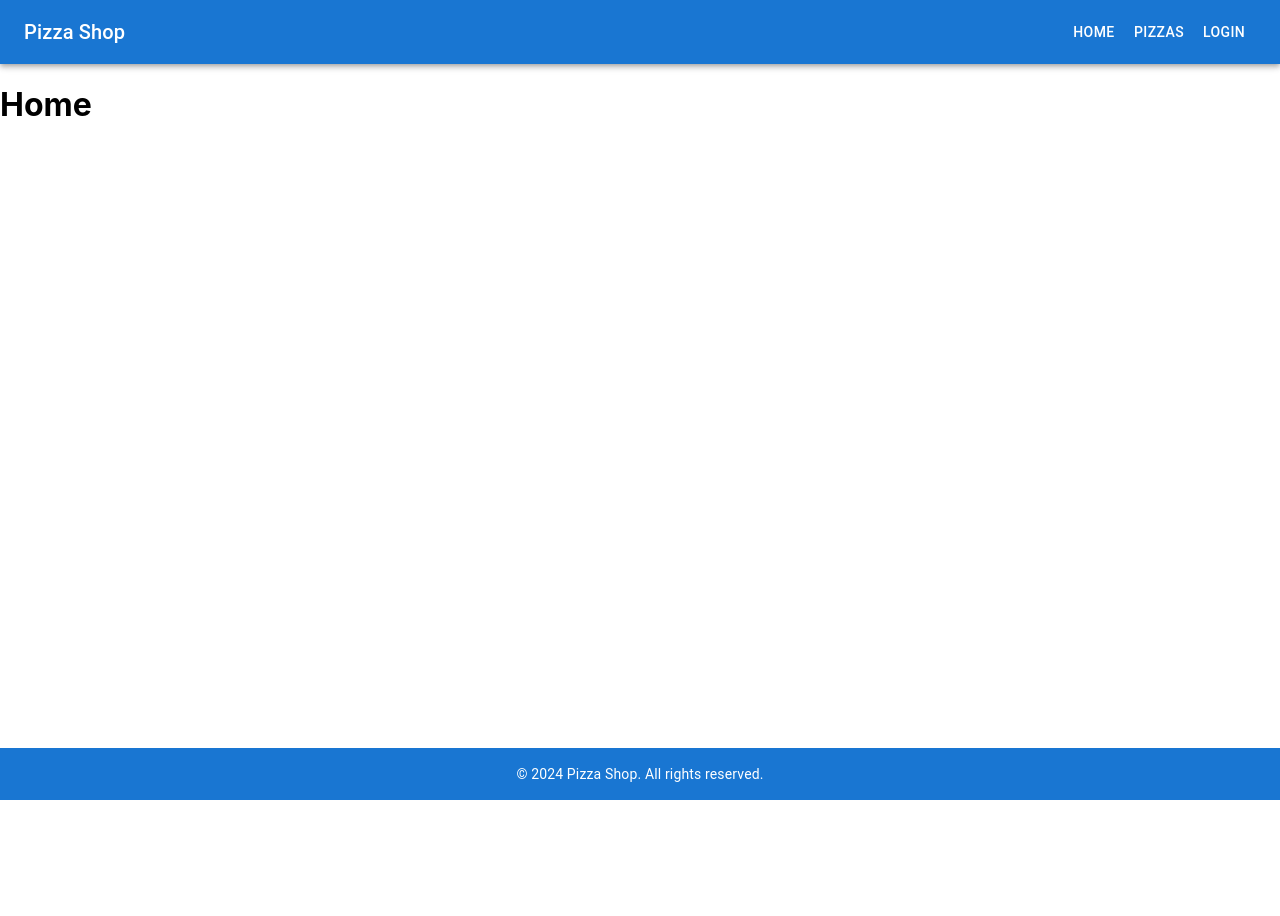
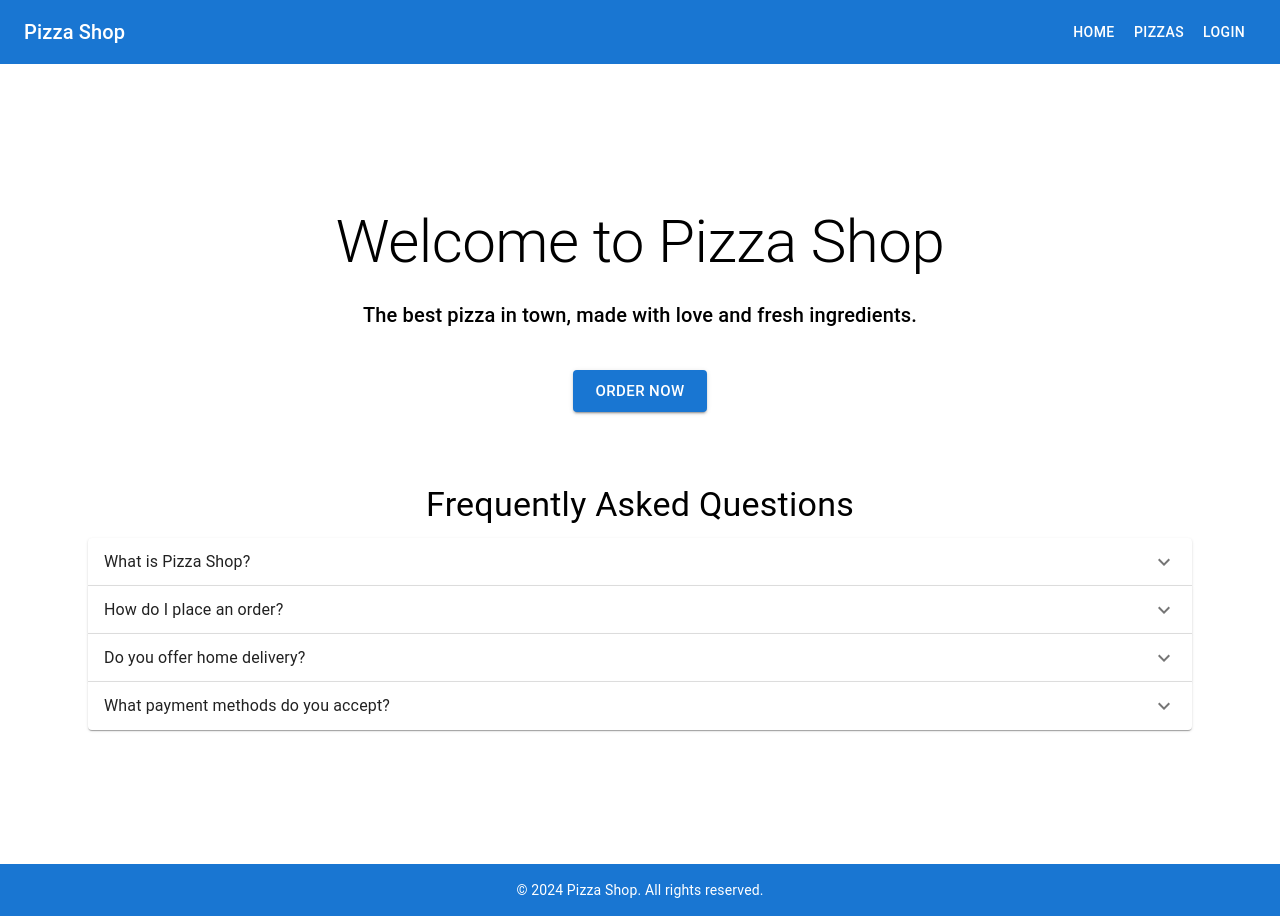
Before and after one commit to xymoget/pizza-website, a React (Create React App) app in the folder frontend/: page / in a window 1280 px wide. Before the commit the page ends 800 px from the top, so only its background shows below. Built offline with nearby package versions, Linux system fonts and the light colour scheme.

Commit message:
landing page

```diff
--- a/frontend/package.json
+++ b/frontend/package.json
@@ -5,6 +5,7 @@
   "dependencies": {
     "@emotion/react": "^11.13.3",
     "@emotion/styled": "^11.13.0",
+    "@mui/icons-material": "^6.0.2",
     "@mui/material": "^6.0.2",
     "@testing-library/jest-dom": "^5.17.0",
     "@testing-library/react": "^13.4.0",
--- /dev/null
+++ b/frontend/src/components/Faq.jsx
@@ -0,0 +1,48 @@
+import React from 'react';
+import { Accordion, AccordionSummary, AccordionDetails, Typography, Container } from '@mui/material';
+import ExpandMoreIcon from '@mui/icons-material/ExpandMore';
+
+const faqData = [
+    {
+        question: "What is Pizza Shop?",
+        answer: "Pizza Shop is the best place to order fresh, delicious pizzas made with love and fresh ingredients."
+    },
+    {
+        question: "How do I place an order?",
+        answer: "You can place an order by clicking the 'Order Now' button, selecting your favorite pizza, and checking out."
+    },
+    {
+        question: "Do you offer home delivery?",
+        answer: "Yes, we offer fast home delivery right to your doorstep."
+    },
+    {
+        question: "What payment methods do you accept?",
+        answer: "We accept all major credit cards, debit cards, and popular payment gateways like PayPal."
+    }
+];
+
+function Faq() {
+    return (
+        <Container sx={{ my: 4 }}>
+            <Typography variant="h4" align="center" gutterBottom>
+                Frequently Asked Questions
+            </Typography>
+            {faqData.map((faq, index) => (
+                <Accordion key={index}>
+                    <AccordionSummary
+                        expandIcon={<ExpandMoreIcon />}
+                        aria-controls={`faq-content-${index}`}
+                        id={`faq-header-${index}`}
+                    >
+                        <Typography>{faq.question}</Typography>
+                    </AccordionSummary>
+                    <AccordionDetails>
+                        <Typography>{faq.answer}</Typography>
+                    </AccordionDetails>
+                </Accordion>
+            ))}
+        </Container>
+    );
+}
+
+export default Faq;
--- a/frontend/src/pages/Home.jsx
+++ b/frontend/src/pages/Home.jsx
@@ -2,9 +2,44 @@ import react from "react";
 import { useState, useEffect } from "react";
 import api from "../api";
 import PizzaCard from "../components/PizzaCard";
+import { Box, Button, Typography, Container } from '@mui/material';
+import "../styles/Home.css"
+import Faq from "../components/Faq";
 
 function Home() {
-    return (<h1>Home</h1>)
+    return (
+        <Box className="hero-section">
+            <Container>
+                <Box
+                    sx={{
+                        display: 'flex',
+                        flexDirection: 'column',
+                        alignItems: 'center',
+                        justifyContent: 'center',
+                        textAlign: 'center',
+                        padding: '40px',   // Added some padding for extra spacing
+                    }}
+                >
+                    <Typography variant="h2" component="h1" gutterBottom>
+                        Welcome to Pizza Shop
+                    </Typography>
+                    <Typography variant="h6" component="p" gutterBottom>
+                        The best pizza in town, made with love and fresh ingredients.
+                    </Typography>
+                    <Button
+                        variant="contained"
+                        color="primary"
+                        size="large"
+                        sx={{ mt: 4 }}
+                        href="/pizzas"
+                    >
+                        Order Now
+                    </Button>
+                </Box>
+                <Faq />
+            </Container>
+        </Box>
+    );
 }
 
 export default Home;
--- a/frontend/src/pages/Login.jsx
+++ b/frontend/src/pages/Login.jsx
@@ -3,7 +3,7 @@ import LoginRegisterForm from "../components/LoginRegisterForm";
 import { useEffect, useState } from "react";
 import { useNavigate } from "react-router-dom";
 import { checkAuth } from "../utils";
-import "../styles/styles.css";
+import "../styles/Login.css";
 
 function Login() {
     const navigate = useNavigate();
--- /dev/null
+++ b/frontend/src/styles/Home.css
@@ -0,0 +1,8 @@
+.hero-section {
+    background-color: white;  /* Set the background to white */
+    min-height: 100vh;        /* Full height of the viewport */
+    display: flex;
+    justify-content: center;
+    align-items: center;
+    color: black;             /* Set text color to black for good contrast */
+}
```
Also changed, not shown: frontend/src/styles/Login.css (renamed from frontend/src/styles/styles.css), 1 other file (tests, documents, lock files or other folders).
